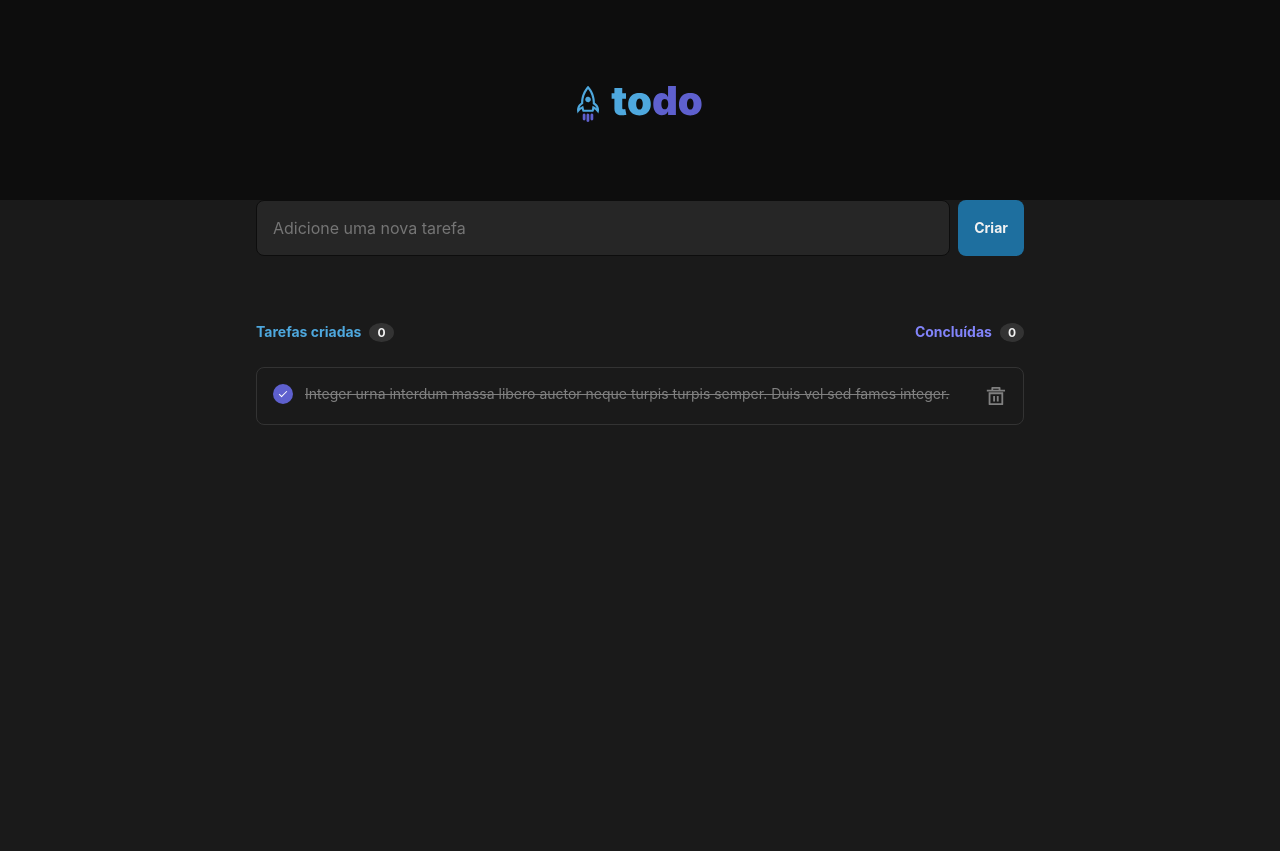
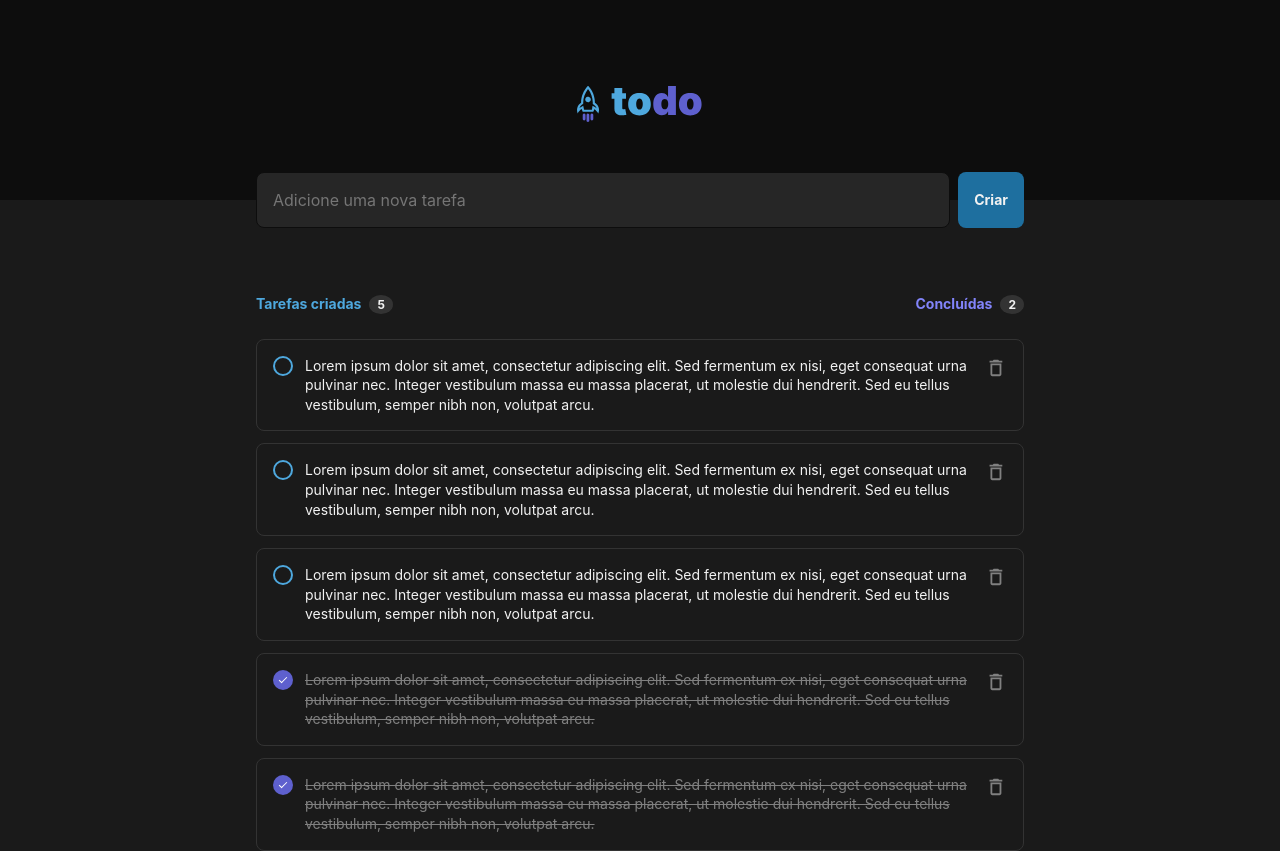
Before and after one commit to eduardobaeta/todo-list, a React (Vite) app: page / in a window 1280 px wide. Before the commit the page ends 800 px from the top, so only its background shows below. Built offline with nearby package versions, Linux system fonts and the light colour scheme.

Commit message:
feature: create tasks ordened by isdone status

```diff
--- /dev/null
+++ b/src/@types/index.tsx
@@ -0,0 +1,5 @@
+export type TaskProps = {
+  id: number;
+  content: string;
+  isDone: boolean;
+}
--- a/src/App.module.css
+++ b/src/App.module.css
@@ -6,6 +6,7 @@
   max-width: 48rem;
   min-height: 20rem;
   margin: auto;
+  margin-top: -1.76rem;
 }
 
 .createTaskBar {
--- a/src/App.tsx
+++ b/src/App.tsx
@@ -1,16 +1,62 @@
 import { useState } from 'react'
-
+import { Task } from './components/Task';
 import { Header } from './components/Header'
+import { TaskProps } from './@types';
 
 import styles from '../src/App.module.css'
 import '../src/styles/Global.css'
-import { Task } from './components/Task';
 
 function App() {
 
-  const [tasks, setTasks] = useState([1]);
+  const [tasks, setTasks] = useState([
+    {
+      id: 1,
+      content: "Lorem ipsum dolor sit amet, consectetur adipiscing elit. Sed fermentum ex nisi, eget consequat urna pulvinar nec. Integer vestibulum massa eu massa placerat, ut molestie dui hendrerit. Sed eu tellus vestibulum, semper nibh non, volutpat arcu.",
+      isDone: true
+    },
+    {
+      id: 2,
+      content: "Lorem ipsum dolor sit amet, consectetur adipiscing elit. Sed fermentum ex nisi, eget consequat urna pulvinar nec. Integer vestibulum massa eu massa placerat, ut molestie dui hendrerit. Sed eu tellus vestibulum, semper nibh non, volutpat arcu.",
+      isDone: true
+    },
+    {
+      id: 3,
+      content: "Lorem ipsum dolor sit amet, consectetur adipiscing elit. Sed fermentum ex nisi, eget consequat urna pulvinar nec. Integer vestibulum massa eu massa placerat, ut molestie dui hendrerit. Sed eu tellus vestibulum, semper nibh non, volutpat arcu.",
+      isDone: false
+    },
+    {
+      id: 4,
+      content: "Lorem ipsum dolor sit amet, consectetur adipiscing elit. Sed fermentum ex nisi, eget consequat urna pulvinar nec. Integer vestibulum massa eu massa placerat, ut molestie dui hendrerit. Sed eu tellus vestibulum, semper nibh non, volutpat arcu.",
+      isDone: false
+    },
+    {
+      id: 5,
+      content: "Lorem ipsum dolor sit amet, consectetur adipiscing elit. Sed fermentum ex nisi, eget consequat urna pulvinar nec. Integer vestibulum massa eu massa placerat, ut molestie dui hendrerit. Sed eu tellus vestibulum, semper nibh non, volutpat arcu.",
+      isDone: false
+    }
+  ]);
+
+  const tasksOrderByIsDone = tasks.sort((x, y) => {
+    let a = x.isDone;
+    let b = y.isDone;
+    return a == b ? 0 : a > b ? 1 : -1;
+  });
+
+  const totalTasks = tasks.length;
+
+  const totalDoneTasks = tasks.reduce((result: TaskProps[], task) => {
+    task.isDone && result.push(task);
+    return result;
+  }, []).length;
 
   const isTasksVoid = tasks.length === 0;
+
+  function onIsDone(id: number, status: boolean) {
+    const tasksCopy = [...tasks];
+    const indexTaskToSetIsDone = tasksCopy.findIndex(task => task.id === id);
+    tasksCopy[indexTaskToSetIsDone].isDone = status;
+    setTasks(tasksCopy);
+  }
 
   return (
     <div className={styles.container}>
@@ -28,27 +74,36 @@ function App() {
           <header className={styles.headerTasksContainer}>
             <div className={styles.createdTasks}>
               <strong>Tarefas criadas</strong>
-              <span>0</span>
+              <span>{totalTasks}</span>
             </div>
 
             <div className={styles.doneTasks}>
               <strong>Concluídas</strong>
-              <span>0</span>
+              <span>{totalDoneTasks}</span>
             </div>
           </header>
 
-          {isTasksVoid ? (<div className={styles.voidTasks}>
+          {isTasksVoid ?
+            (
+              <div className={styles.voidTasks}>
                 <img src="./src/assets/clipboard.png" alt="" />
                 <p>
                   <b>Você ainda não tem tarefas cadastradas</b>
                   <br />
                   Crie tarefas e organize seus itens a fazer
                 </p>
-          </div>)
+              </div>
+            )
             :
-            <Task />
-          }
-
+            (
+              tasksOrderByIsDone.map(task => {
+                return (<Task
+                  key={task.id}
+                  taskProps={task}
+                  updateIsDone={onIsDone}
+                />)
+              })
+            )}
         </div>
       </main>
     </div>
--- a/src/components/Task.module.css
+++ b/src/components/Task.module.css
@@ -1,5 +1,4 @@
 .container {
-  width: 100%;
   display: flex;
   align-items: flex-start;
   gap: 0.75rem;
@@ -7,6 +6,10 @@
 
   border: 1px solid var(--gray-400);
   border-radius: 0.5rem;
+}
+
+.container+.container {
+  margin-top: 0.75rem;
 }
 
 .label {
--- a/src/components/Task.tsx
+++ b/src/components/Task.tsx
@@ -1,39 +1,43 @@
 import { useState } from 'react'
 import { Checkbox } from './Checkbox'
-import { RiDeleteBin5Line } from 'react-icons/ri'
+import { MdOutlineDeleteOutline } from 'react-icons/md'
 
 import styles from './Task.module.css'
+import { TaskProps } from '../@types'
 
 type taskProps = {
-  isDone: boolean;
-  label: string;
+  taskProps: TaskProps;
+  updateIsDone: (id: number, status: boolean) => void;
 }
-
 
 export function Task(props: taskProps) {
 
-  const [isDone, setIsDone] = useState(true)
+  const [isDone, setIsDone] = useState(props.taskProps.isDone)
 
   function handleSetIsDone() {
     setIsDone(!isDone)
-    console.log('Change')
+    props.updateIsDone(props.taskProps.id, !isDone)
   }
 
   return (
     <div className={styles.container}>
       <Checkbox onChange={handleSetIsDone} checked={isDone} />
-      {isDone ? (
-        <p className={styles.labelDone}>
-          <s>
-            Integer urna interdum massa libero auctor neque turpis turpis semper. Duis vel sed fames integer.
-          </s>
-        </p>
-      ) :
-        (<p className={styles.label}>
-          Integer urna interdum massa libero auctor neque turpis turpis semper. Duis vel sed fames integer.
-        </p>)
+      {isDone ?
+        (
+          <p className={styles.labelDone}>
+            <s>
+              {props.taskProps.content}
+            </s>
+          </p>
+        )
+        :
+        (
+          <p className={styles.label}>
+            {props.taskProps.content}
+          </p>
+        )
       }
-      <RiDeleteBin5Line className={styles.deleteIcon} size={24} />
+      <MdOutlineDeleteOutline className={styles.deleteIcon} size={24} />
     </div>
   )
 }
```
Lines whose indentation alone changed are shown as unchanged.
